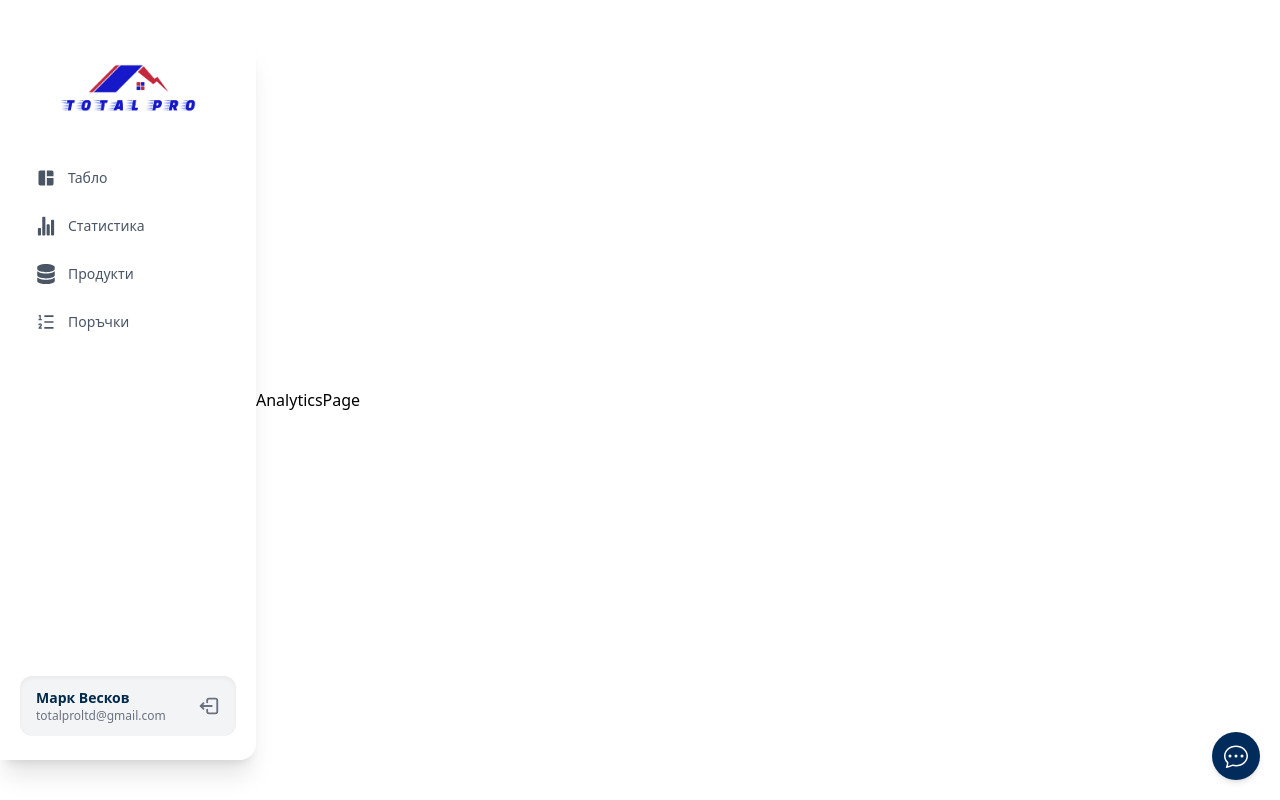
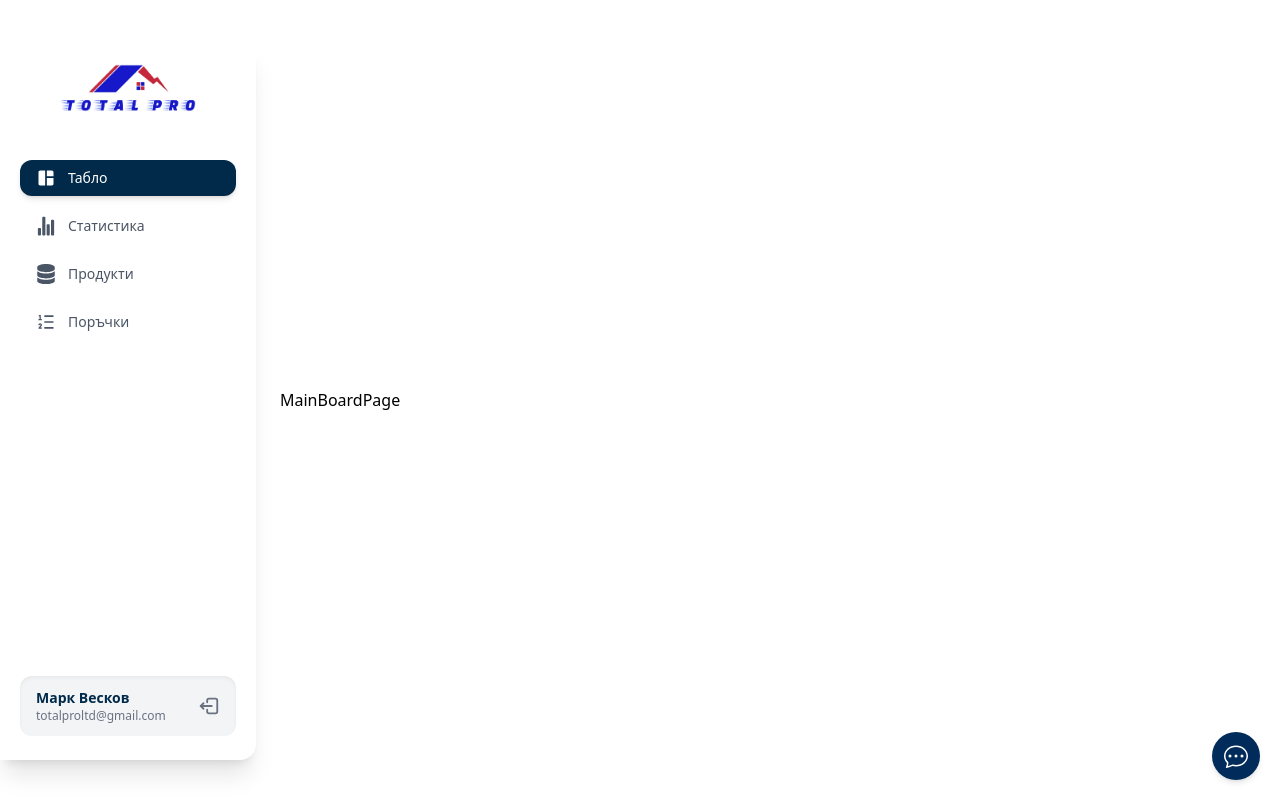
Before and after one commit to MarkVsudo/TotalPro, a React (Vite) app in the folder client/: page /dashboard in a window 1280 px wide. Built offline with nearby package versions, Linux system fonts and the light colour scheme.

Commit message:
Fixed routes

```diff
--- a/client/src/components/DashboardPageComponents/Sidebar.jsx
+++ b/client/src/components/DashboardPageComponents/Sidebar.jsx
@@ -10,10 +10,26 @@ const Sidebar = () => {
   const location = useLocation();
 
   const navItems = [
-    { label: "Табло", icon: <MdSpaceDashboard size={20} />, path: "/" },
-    { label: "Статистика", icon: <IoStatsChart size={20} />, path: "/stats" },
-    { label: "Продукти", icon: <FaDatabase size={20} />, path: "/products" },
-    { label: "Поръчки", icon: <RiListOrdered2 size={20} />, path: "/orders" },
+    {
+      label: "Табло",
+      icon: <MdSpaceDashboard size={20} />,
+      path: "/dashboard",
+    },
+    {
+      label: "Статистика",
+      icon: <IoStatsChart size={20} />,
+      path: "/dashboard/analytics",
+    },
+    {
+      label: "Продукти",
+      icon: <FaDatabase size={20} />,
+      path: "/dashboard/products",
+    },
+    {
+      label: "Поръчки",
+      icon: <RiListOrdered2 size={20} />,
+      path: "/dashboard/orders",
+    },
   ];
 
   return (
--- a/client/src/layout/DashboardLayout.jsx
+++ b/client/src/layout/DashboardLayout.jsx
@@ -6,7 +6,7 @@ import Sidebar from "../components/DashboardPageComponents/Sidebar";
 const DashboardLayout = () => {
   return (
     <>
-      <div className="flex items-center h-screen">
+      <div className="flex items-center h-screen gap-6">
         <Sidebar />
         <Outlet />
         <ScrollToTopButton />
--- /dev/null
+++ b/client/src/pages/DashboardPages/MainBoardPage.jsx
@@ -0,0 +1,7 @@
+import React from "react";
+
+const MainBoardPage = () => {
+  return <div>MainBoardPage</div>;
+};
+
+export default MainBoardPage;
--- a/client/src/routes/AppRoutes.jsx
+++ b/client/src/routes/AppRoutes.jsx
@@ -21,6 +21,7 @@ import DashboardLayout from "../layout/DashboardLayout";
 import AnalyticsPage from "../pages/DashboardPages/AnalyticsPage";
 import ProductManagementPage from "../pages/DashboardPages/ProductManagementPage";
 import OrdersPage from "../pages/DashboardPages/OrdersPage";
+import MainBoardPage from "../pages/DashboardPages/MainBoardPage";
 
 const withAnimation = (component) => (
   <>
@@ -128,10 +129,10 @@ const router = createBrowserRouter([
     path: "/dashboard",
     element: <DashboardLayout />,
     children: [
-      { index: true, element: withAnimation(<AnalyticsPage />) },
+      { index: true, element: withAnimation(<MainBoardPage />) },
       { path: "analytics", element: withAnimation(<AnalyticsPage />) },
       {
-        path: "product-management",
+        path: "products",
         element: withAnimation(<ProductManagementPage />),
       },
       { path: "orders", element: withAnimation(<OrdersPage />) },
```
